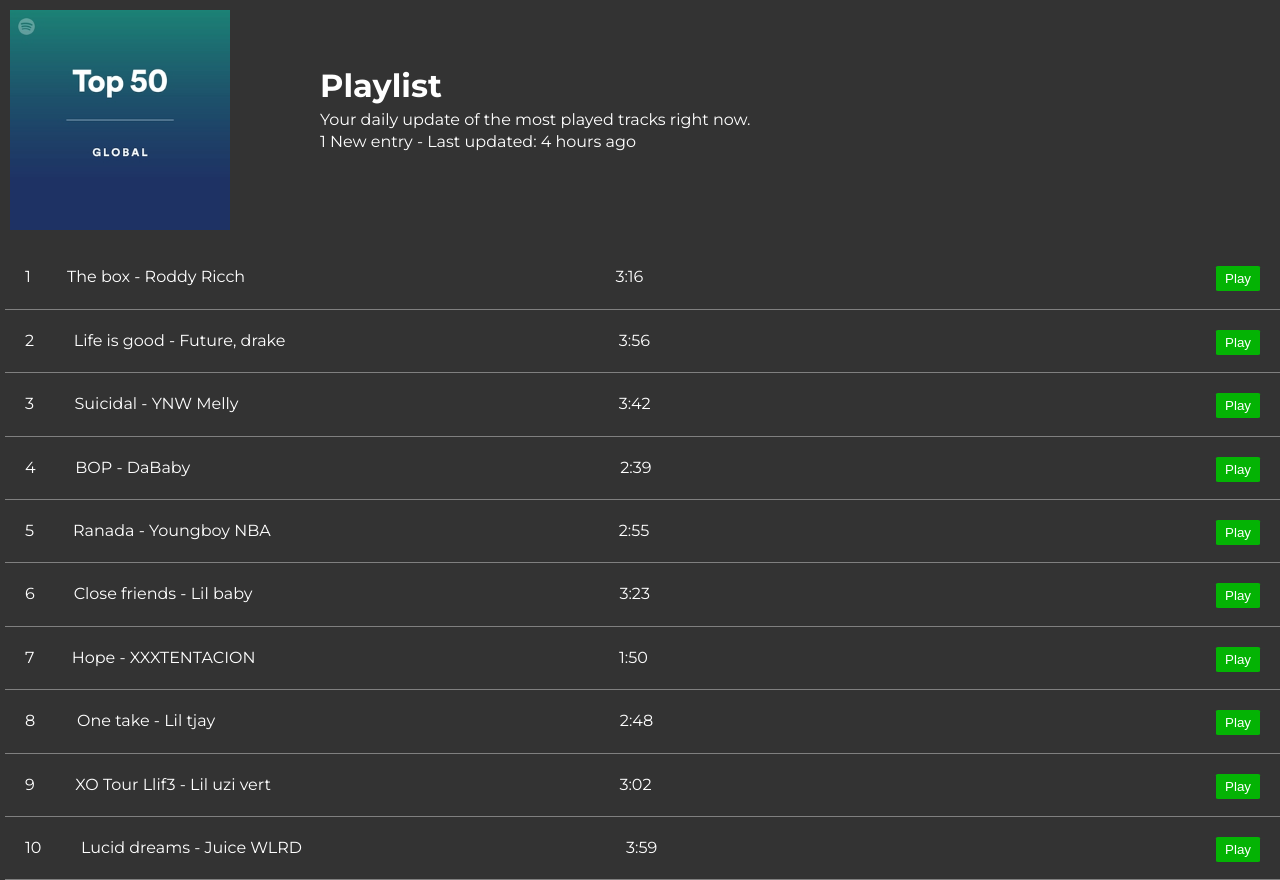
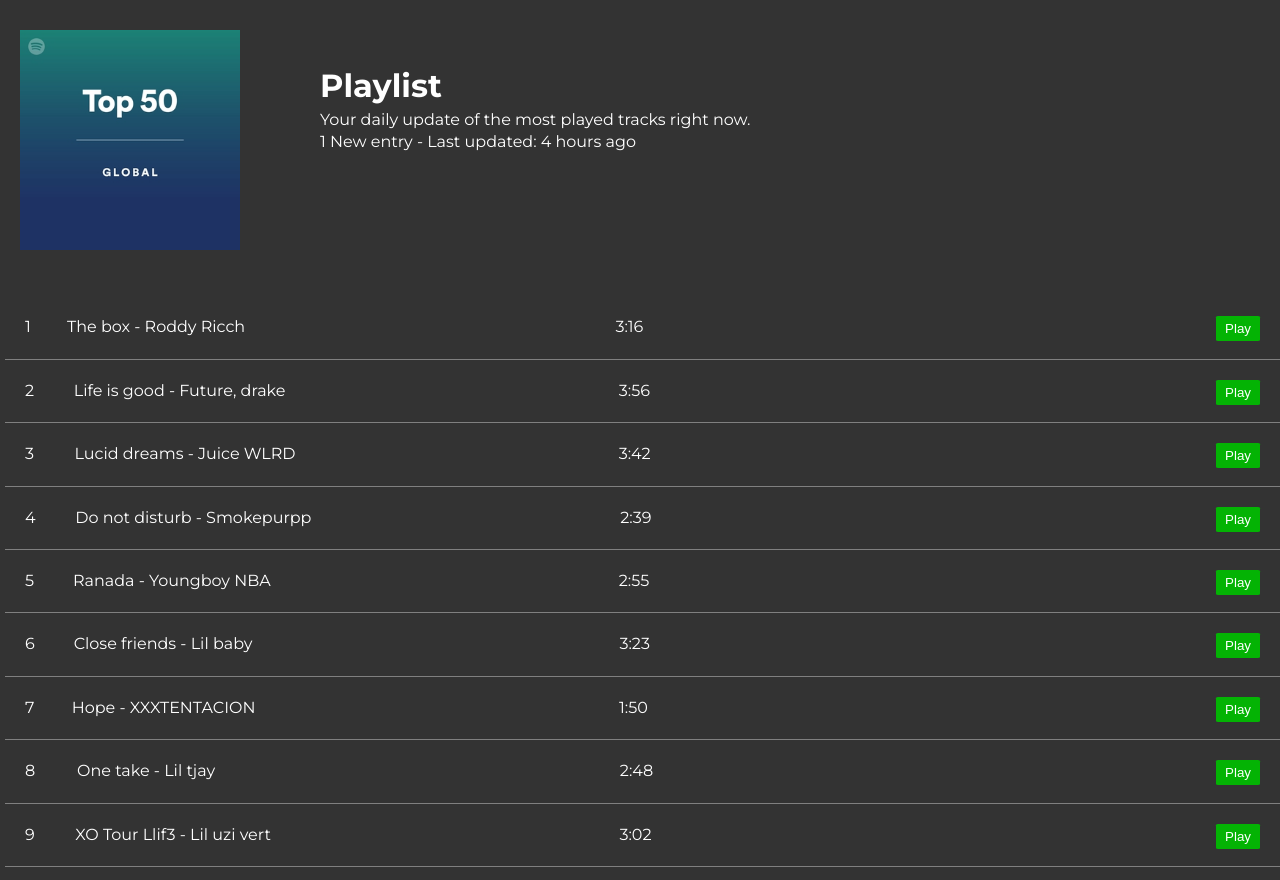
Before and after one commit to WLAjansen/Songlist, a Vue app: page / in a window 1280 px wide. Built offline with nearby package versions, Linux system fonts and the light colour scheme.

Commit message:
Update 5
Header aangepast, opdracht is nu af

```diff
--- a/src/App.vue
+++ b/src/App.vue
@@ -32,13 +32,13 @@
        },
        {
          id: 3,
-         title: "Suicidal - YNW Melly",
+         title: "Lucid dreams - Juice WLRD",
          description: "3:42",
          completed: false
        },
        {
          id: 4,
-         title: "BOP - DaBaby",
+         title: "Do not disturb - Smokepurpp",
          description: "2:39",
          completed: false
        },
@@ -71,12 +71,6 @@
          title: "XO Tour Llif3 - Lil uzi vert",
          description: "3:02",
          completed: false
-       },
-       {
-         id: 10,
-         title: "Lucid dreams - Juice WLRD",
-         description: "3:59",
-         completed: false
        }
       ]
     }
--- a/src/components/Header.vue
+++ b/src/components/Header.vue
@@ -20,7 +20,7 @@
     background: #333;
     color: #fff;
     text-align: left;
-    padding: 10px;
+    padding: 30px 0px 40px 20px;
 }
 
 .desc {
--- a/src/components/SongItem.vue
+++ b/src/components/SongItem.vue
@@ -41,8 +41,6 @@
     padding: 10px;
     border-bottom: 1px grey solid;
     color: white;
-    padding-right: 10px;
-
 }
 
 .is-complete {
```
